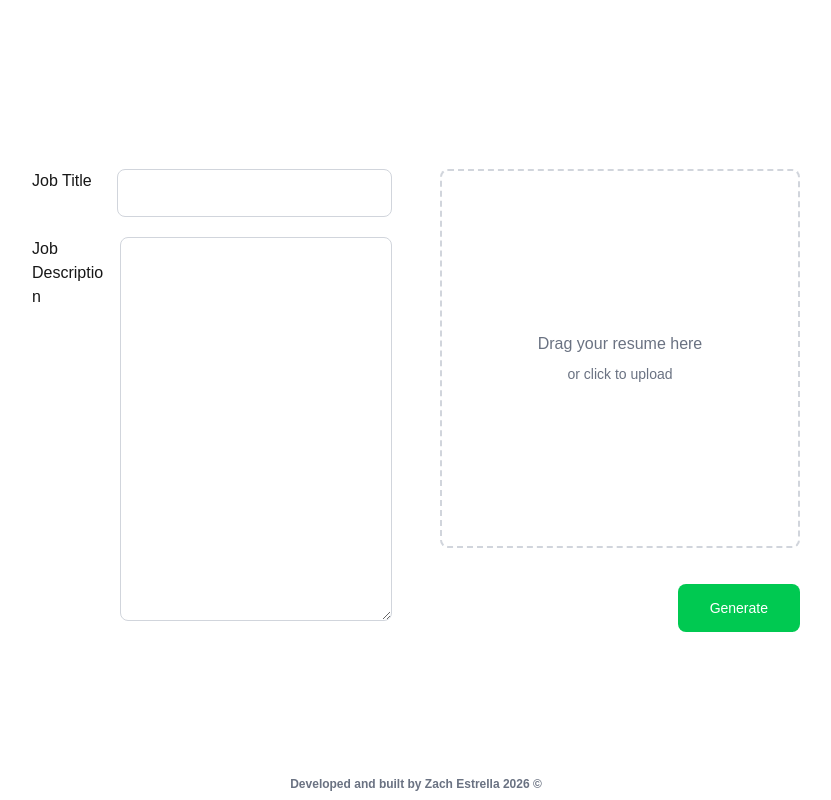
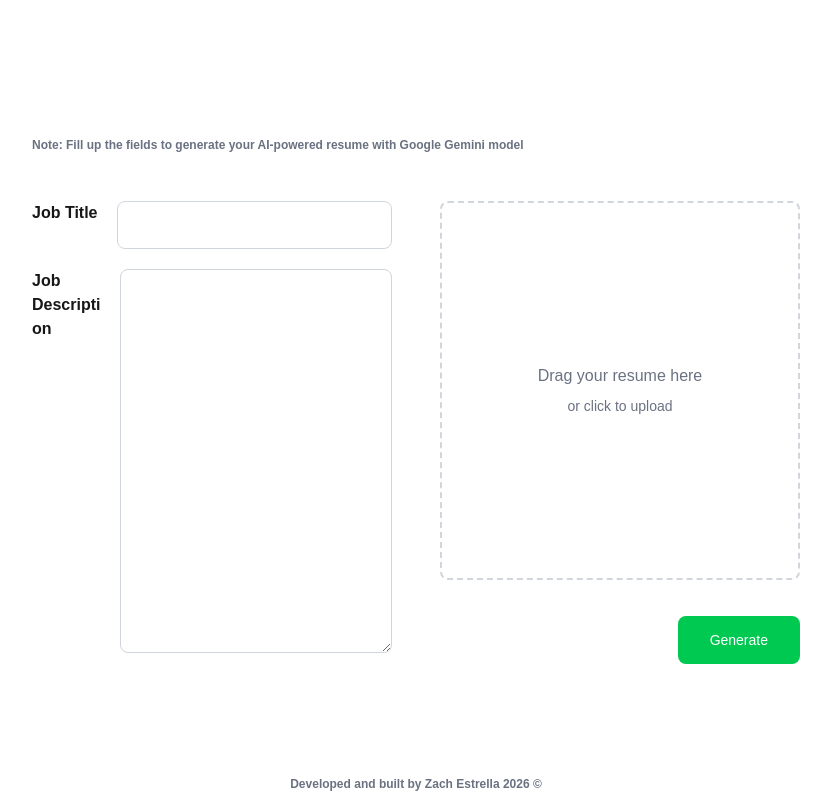
Before and after one commit to zachgse/resume-analyzer, a Next.js app: page / in a window 1280 px wide. Shown: the whole page, without its empty margins (224-1055 px from the left). Built offline with nearby package versions, Linux system fonts and the light colour scheme.

Commit message:
Add styling in the homepage

```diff
--- a/app/components/form/InitialForm.tsx
+++ b/app/components/form/InitialForm.tsx
@@ -92,11 +92,13 @@ const InitialForm = ({
 
     return (
         <form onSubmit={handleSubmit(submitHandler)}
-            className="lg:w-3/5 md:w-4/5 w-full grid md:grid-cols-2 grid-cols-1 md:gap-12 gap-4 md:p-0 p-4">
+            className="lg:w-3/5 md:w-4/5 w-full">
+            <p className="font-semibold text-gray-500 text-xs mb-12">Note: Fill up the fields to generate your AI-powered resume with Google Gemini model</p>
+            <div className="grid md:grid-cols-2 grid-cols-1 md:gap-12 gap-4 md:p-0 p-4">
                 <div className="flex flex-col space-y-4">
                     <div className="w-full flex items-start gap-4">
                         <div className="w-1/5">
-                        <p className="break-words">Job Title</p>
+                            <p className="font-semibold break-words">Job Title</p>
                         </div>
                         <div className="w-4/5">
                             <input {...register("title")}
@@ -111,7 +113,7 @@ const InitialForm = ({
 
                     <div className="w-full flex items-start gap-4">
                         <div className="w-1/5">
-                        <p className="break-words">Job Description</p>
+                            <p className="font-semibold break-words">Job Description</p>
                         </div>
                         <div className="w-4/5">
                             <textarea {...register("jobDescription")}
@@ -174,6 +176,8 @@ const InitialForm = ({
                         </button>
                     </div>
                 </div>
+            </div>
+
         </form>
     )
 }
```
Lines whose indentation alone changed are shown as unchanged.
